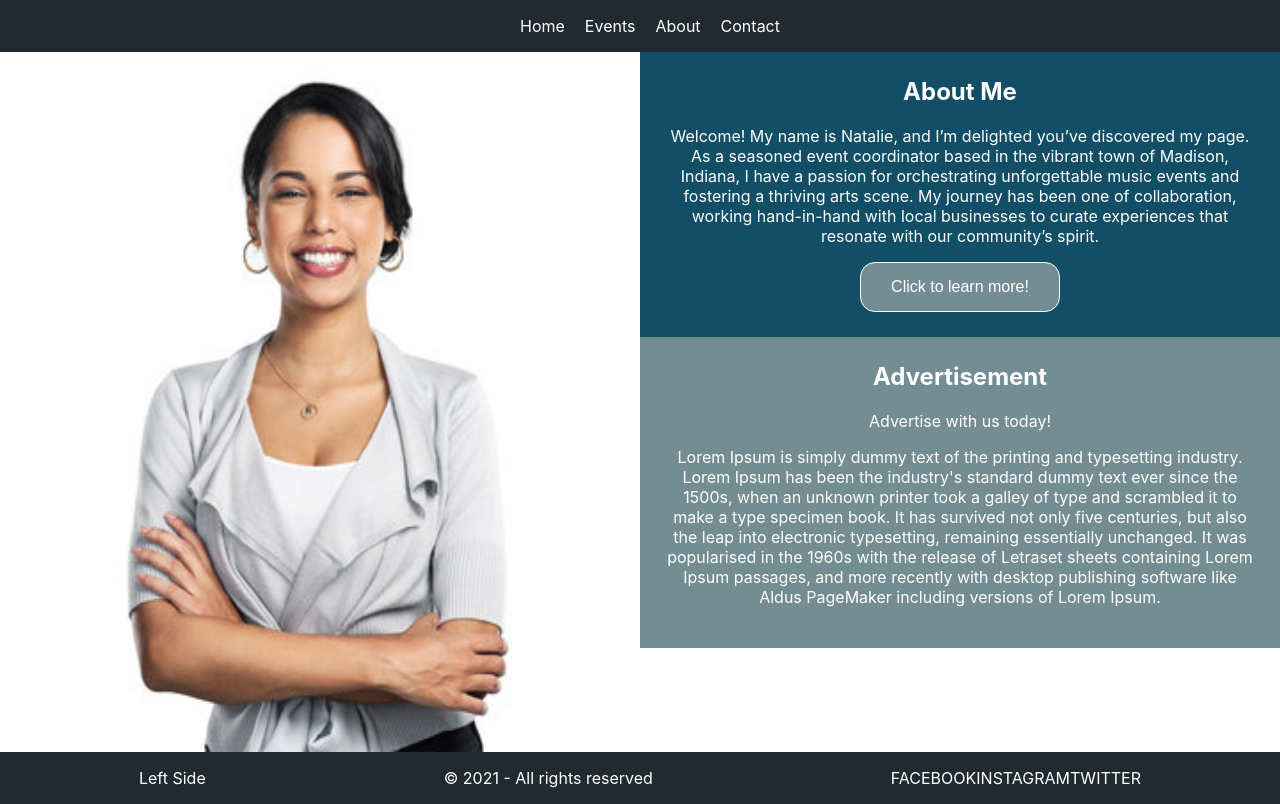
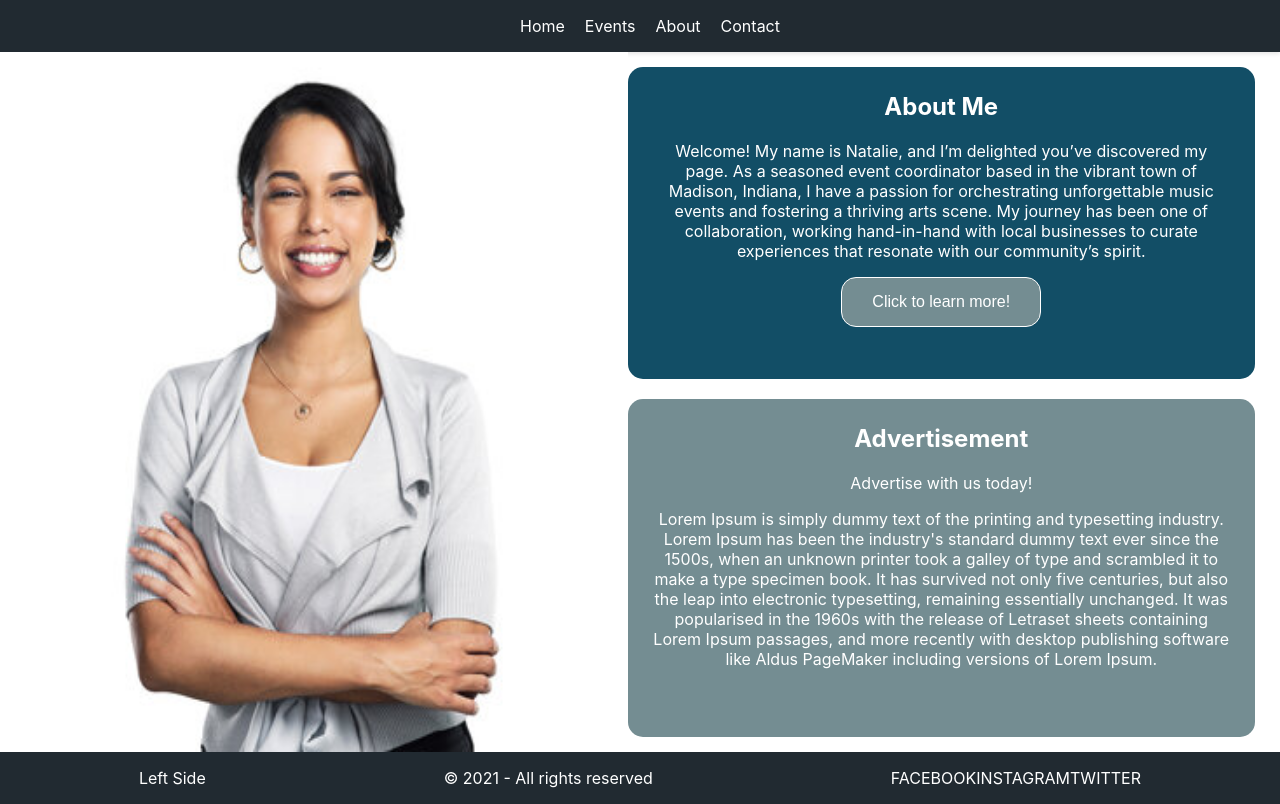
Before and after one commit to matthewmacon90/event-planner, a React (Create React App) app in the folder event-planner-app/: page / in a window 1280 px wide. Built offline with nearby package versions, Linux system fonts and the light colour scheme.

Commit message:
adjusted spacing

```diff
--- a/event-planner-app/src/pages/home/HomeStyles.css
+++ b/event-planner-app/src/pages/home/HomeStyles.css
@@ -20,6 +20,7 @@
     display: flex;
     justify-content: center;
     width: 50%;
+    margin-right: 25px;
 }
 
 .profile-home-container {
@@ -34,8 +35,11 @@
 }
 
 .advertisement-container {
+    display: flex;
+    flex-wrap: wrap;
     animation: 1s ease-out 0s 1 slideInFromRight;
     width: 100%;
+    gap: 20px;
 }
 
 .advertisement-container h2{
@@ -43,15 +47,19 @@
 }
 
 .advertisement-one {
+    margin-top: 15px;
     background-color: #124E66;
     color: white;
     padding: 25px;
+    border-radius: 15px;
 }
 
 .advertisement-two {
     background-color: #748D92;
     color: white;
     padding: 25px;
+    margin-bottom: 15px;
+    border-radius: 15px;
 }
 
 .about-me-home-btn {
```
